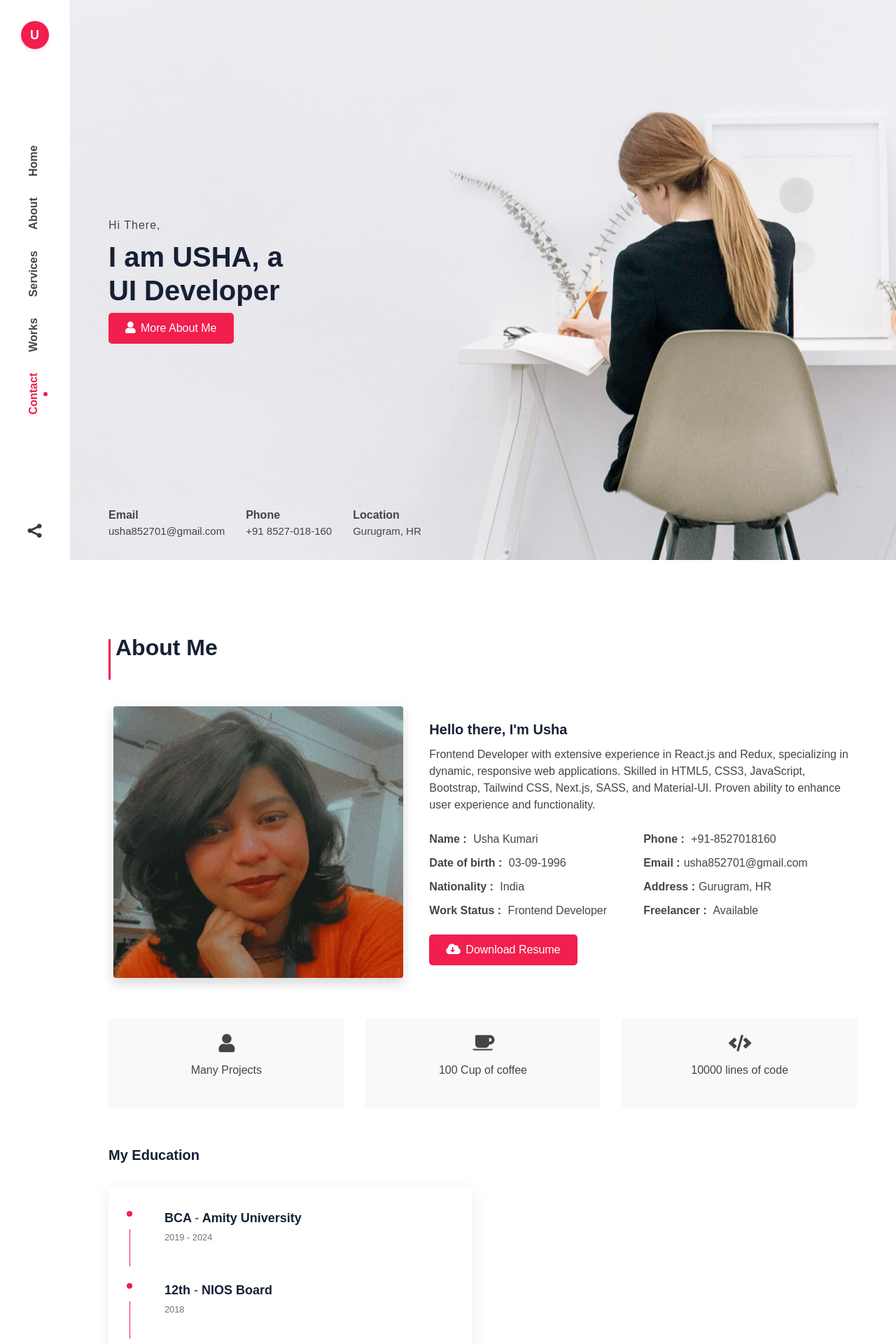
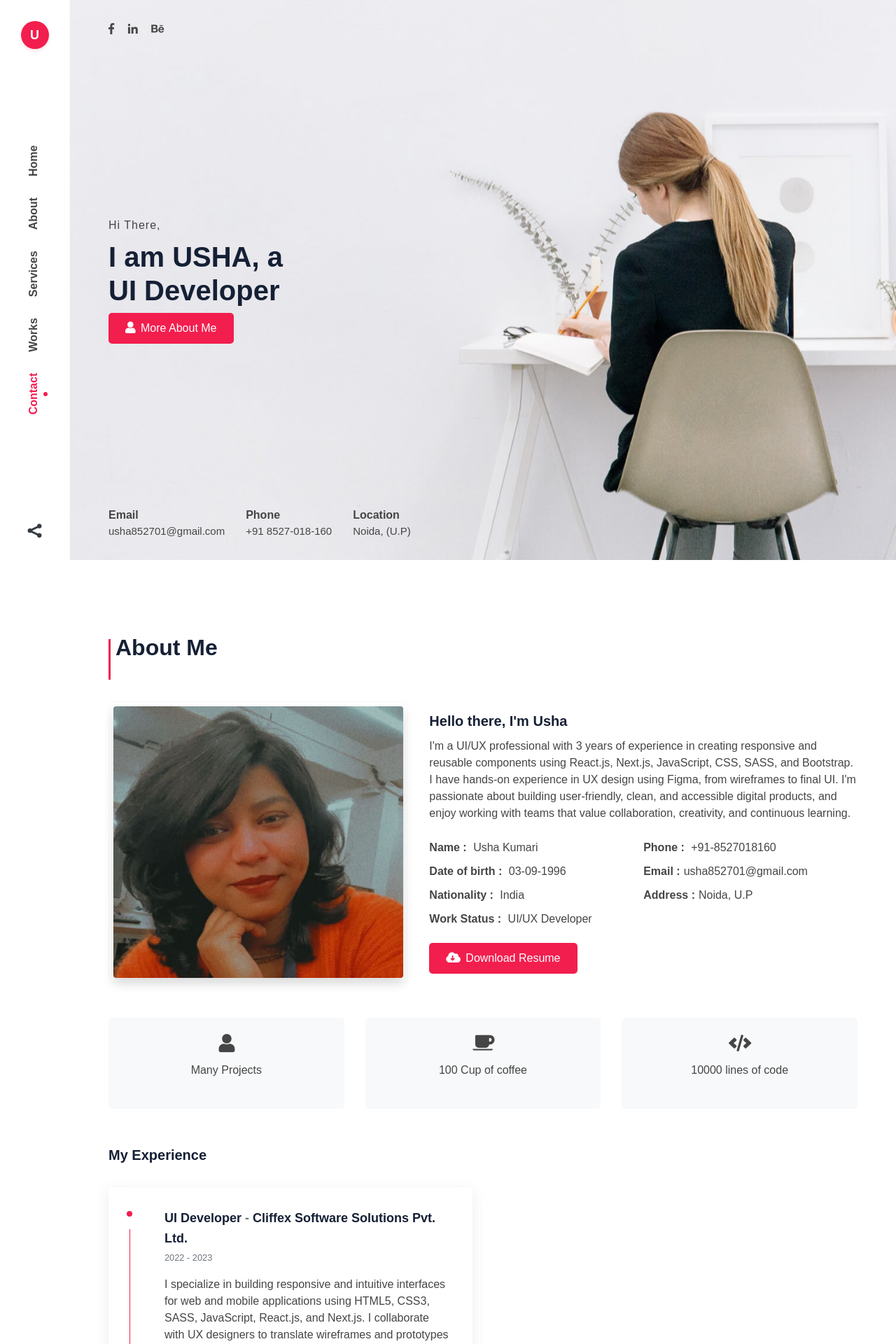
Before and after one commit to usha012/portfolio, a PHP site: page /index.html in a window 1280 px wide. Shown: the top 1920 px of the page at 70% size. Run offline with PHP 8.4, Linux system fonts and the light colour scheme; some web fonts are replaced.

Commit message:
update ui chnages

```diff
--- a/assets/css/main.css
+++ b/assets/css/main.css
@@ -1040,6 +1040,7 @@ ul {
 ------------------------------ */
 .works .item {
   margin-bottom: 30px;
+  HEIGHT: 200px;
   background-color: #ffffff;
   border-radius: 5px;
   -webkit-box-shadow: 0px 5px 20px 0px rgba(69, 67, 96, 0.1);
@@ -1049,12 +1050,16 @@ ul {
 .works .item .image {
   position: relative;
   overflow: hidden;
+  height: 100%;
 }
 
 .works .item .image img {
   -webkit-transition: all 0.6s ease;
   transition: all 0.6s ease;
   border-radius: 5px 5px 0 0;
+  height: 100%;
+  width: 100%;
+  object-fit: cover;
 }
 
 .works .item .image .overly {
@@ -1855,3 +1860,7 @@ ul {
     background-color: #0b0c10;
   }
 }
+
+
+.items { display: none; }
+.items.show { display: block; }
--- a/index.html
+++ b/index.html
@@ -27,6 +27,20 @@
 
     <!-- main CSS -->
     <link rel="stylesheet" href="assets/css/main.css">
+
+    <script>
+        function filterItems(category) {
+            const items = document.querySelectorAll('.items'); // All items
+            items.forEach(item => {
+                item.classList.remove('show'); // Hide all items first
+                if (category === 'all' || item.classList.contains(category)) {
+                item.classList.add('show'); // Show only matching items
+                }
+            });
+        }
+    </script>
+
+
 
 </head>
 
@@ -95,7 +109,7 @@
                 <div class="row ">
                     <div class="col-lg-12 ">
                         <!--social-media-->
-                        <!-- <div class="social-home">
+                        <div class="social-home">
                             <ul class="list-inline">
                                     <li>
                                         <a href="#">
@@ -103,6 +117,11 @@
                                         </a>
                                     </li>
                                     <li>
+                                        <a href="https://www.linkedin.com/in/usha-dev/">
+                                            <i class="fab fa-linkedin-in"></i>
+                                        </a>
+                                    </li>
+                                    <!-- <li>
                                         <a href="#">
                                             <i class="fab fa-twitter"></i>
                                         </a>
@@ -116,14 +135,14 @@
                                         <a href="#">
                                             <i class="fab fa-dribbble"></i>
                                         </a>
-                                    </li>
+                                    </li> -->
                                     <li>
                                         <a href="#">
                                             <i class="fab fa-behance "></i>
                                         </a>
                                     </li>
                             </ul>
-                        </div> -->
+                        </div>
 
                         <div class="d-flex align-items-center vh-100">
                             <div class="full-width">
@@ -160,7 +179,7 @@
 
                             <div class="item">
                                 <p class="font-w-700  mb-0">Location</p>
-                                <p class="mb-0">Gurugram, HR</p>
+                                <p class="mb-0">Noida, (U.P)</p>
                             </div>
                         </div>
                      </div>
@@ -190,8 +209,11 @@
                      <div class="col-lg-7 d-flex align-items-center">
                         <div class="details">
                             <h5>Hello there, I'm Usha</h5>
+                            <!-- <p class="mb-25">
+                                Frontend Developer with extensive experience in React.js and Redux, specializing in dynamic, responsive web applications. Skilled in HTML5, CSS3, JavaScript, Bootstrap, Tailwind CSS, Next.js, SASS, and Material-UI. Proven ability to enhance user experience and functionality.
+                            </p> -->
                             <p class="mb-25">
-                                Frontend Developer with extensive experience in React.js and Redux, specializing in dynamic, responsive web applications. Skilled in HTML5, CSS3, JavaScript, Bootstrap, Tailwind CSS, Next.js, SASS, and Material-UI. Proven ability to enhance user experience and functionality.
+                                I'm a UI/UX professional with 3 years of experience in creating responsive and reusable components using React.js, Next.js, JavaScript, CSS, SASS, and Bootstrap. I have hands-on experience in UX design using Figma, from wireframes to final UI. I'm passionate about building user-friendly, clean, and accessible digital products, and enjoy working with teams that value collaboration, creativity, and continuous learning.
                             </p>
 
                             <!--about info-->
@@ -201,9 +223,9 @@
                                 <li><span>Date of birth :</span> 03-09-1996</li>
                                 <li><span>Email :</span><a href="mailto:usha852701@gmail.com">usha852701@gmail.com</a></li>
                                 <li><span>Nationality :</span> India</li>
-                                <li><span>Address :</span>Gurugram, HR</li>
-                                <li><span>Work Status :</span> Frontend Developer</li>
-                                <li><span>Freelancer :</span> Available</li>
+                                <li><span>Address :</span>Noida, U.P</li>
+                                <li><span>Work Status :</span> UI/UX Developer</li>
+                                <!-- <li><span>Freelancer :</span> Available</li> -->
                             </ul>
 
                             <a href="./Usha-Resume.pdf" target="_blank" class="btn-custom" download>
@@ -241,6 +263,47 @@
                     </div>
                 </div>
                 <!-- Timeline-->
+                   <div class="row ">
+                    <div class="col-lg-6">
+                        <h5 class="mb-30">My Experience</h5>
+                        <div class="timeline">
+                            <!--item 1-->
+                            <div class="item">
+                                <div class="content">
+                                    <h6 class="mb-0">UI Developer
+                                        <span class="text-muted"> - </span> Cliffex Software Solutions Pvt. Ltd.</h6>
+                                    <small class="text-muted">2022 - 2023</small>
+                                    <p class="pt-15 mb-0">
+                                        I specialize in building responsive and intuitive interfaces for web and mobile
+                                        applications using HTML5, CSS3, SASS, JavaScript, React.js, and Next.js.
+                                        I collaborate with UX designers to translate wireframes and prototypes into
+                                        functional components, focusing on performance, accessibility, and cross-browser
+                                         compatibility, while staying current with modern front-end trends and best practices.
+                                    </p>
+                                </div>
+                            </div>
+
+
+                            <!--item 2-->
+                            <div class="item">
+                                <div class="content">
+                                    <h6 class="mb-0">UI Developer
+                                        <span class="text-muted"> - </span> Digisajilo </h6>
+                                    <small class="text-muted ">2019 - 2022</small>
+                                    <p class="pt-15 mb-0">
+                                        I code the front-end of websites using HTML, CSS, JavaScript, and Bootstrap,
+                                        ensuring cross-browser compatibility for a seamless user experience. I design
+                                         and implement mobile-responsive layouts that adapt smoothly across devices.
+                                         To enhance user engagement, I develop interactive elements such as forms,
+                                         buttons, sliders, and carousels. Additionally, I integrate animations and
+                                         transitions to create visually appealing and dynamic effects that elevate
+                                         the overall user interface.
+                                    </p>
+                                </div>
+                            </div>
+                        </div>
+                    </div>
+                </div>
                 <div class="row ">
                     <div class="col-lg-6">
                         <h5 class="mb-30">My Education</h5>
@@ -250,7 +313,7 @@
                                 <div class="content">
                                     <h6 class="mb-0">BCA
                                         <span class="text-muted"> - </span> Amity University</h6>
-                                    <small class="text-muted">2019 - 2024</small>
+                                    <small class="text-muted">2019 - 2025</small>
                                     <!-- <p class="pt-15 mb-0">Lorem ipsum dolor sit amet consectetur adipisicing elit. Velit praesentium aut repellendus rem non repudiandae
                                         sint dolor illo officia dignissimos.
                                     </p> -->
@@ -290,6 +353,7 @@
                         </div>
                     </div>
                 </div>
+
             </div>
         </section>
 
@@ -306,7 +370,7 @@
                 </div>
                 <div class="row">
                     <!-- item -->
-                    <div class="col-sm-6 col-lg-4">
+                    <!-- <div class="col-sm-6 col-lg-4">
                         <div class="item">
                             <div class="circle">
                                <h2>01</h2>
@@ -314,11 +378,11 @@
                             <div class="content ">
                                 <h5 class="mt-15 mb-10">ReactJs Developer</h5>
                                 <p class="mb-0">
-                                    <!-- In a professional context it often happens that private clients corder a publication to be made. -->
+                                    In a professional context it often happens that private clients corder a publication to be made.
                                 </p>
                             </div>
                         </div>
-                    </div>
+                    </div> -->
                     <!-- item -->
                     <div class="col-sm-6 col-lg-4">
                         <div class="item">
@@ -340,7 +404,7 @@
                                <h2>03</h2>
                             </div>
                             <div class="content ">
-                                <h5 class="mt-15 mb-10">NextJs Developer</h5>
+                                <h5 class="mt-15 mb-10">UX Designer</h5>
                                 <p class="mb-0">
                                     <!-- In a professional context it often happens that private clients corder a publication to be made. -->
                                 </p>
@@ -363,9 +427,19 @@
                         </div>
                     </div>
                 </div>
+                <div class="row mb-4">
+                    <div class="col-12">
+                        <button class="btn-custom" onClick="filterItems('ui')">UI</button>
+                        <button class="btn-custom"  onClick="filterItems('ux')">Ux</button>
+                        <button class="btn-custom"  onClick="filterItems('all')">all</button>
+
+
+                    </div>
+
+                </div>
                 <!--works-items -->
                 <div class="row works-items">
-                    <div class="col-lg-4 col-md-6 mb-15 rounded">
+                    <div class="col-lg-4 col-md-6 mb-15 rounded show items ui">
                         <!--1-item -->
                         <div class="item shadow rounded">
                             <div class="image rounded">
@@ -376,7 +450,7 @@
                             </div>
                         </div>
                     </div>
-                    <div class="col-lg-4 col-md-6 mb-15 rounded">
+                    <div class="col-lg-4 col-md-6 mb-15 rounded show items ui">
                         <!--item -->
                         <div class="item shadow rounded">
                             <div class="image rounded">
@@ -387,7 +461,7 @@
                             </div>
                         </div>
                     </div>
-                    <div class="col-lg-4 col-md-6 mb-15 rounded">
+                    <div class="col-lg-4 col-md-6 mb-15 rounded show items ui">
                         <!--2-item -->
                         <div class="item shadow rounded">
                             <div class="image rounded">
@@ -398,7 +472,7 @@
                             </div>
                         </div>
                     </div>
-                    <div class="col-lg-4 col-md-6 mb-15 rounded">
+                    <div class="col-lg-4 col-md-6 mb-15 rounded show items ui">
                         <!--3-item -->
                         <div class="item shadow rounded">
                             <div class="image rounded">
@@ -409,13 +483,112 @@
                             </div>
                         </div>
                     </div>
-                    <div class="col-lg-4 col-md-6 mb-15 rounded">
-                        <!--item -->
+                    <!-- <div class="col-lg-4 col-md-6 mb-15 rounded show items ui">
+                        item
                         <div class="item shadow rounded">
                             <div class="image rounded">
                                 <img src="assets/img/usha-portfolio-image.png" alt="">
                                 <div class="overly">
                                     <a href="https://portfolio-phi-ruddy.vercel.app/" target="_blank" class="view-btn"> View Work</a>
+                                </div>
+                            </div>
+                        </div>
+                    </div> -->
+                    <div class="col-lg-4 col-md-6 mb-15 rounded show items ui">
+                        <!--item -->
+                        <div class="item shadow rounded">
+                            <div class="image rounded" height="100">
+                                <img src="assets/img/indifolio_img.png" alt="">
+                                <div class="overly">
+                                    <a href="https://home.indiefolio.com/" target="_blank" class="view-btn"> View Work</a>
+                                </div>
+                            </div>
+                        </div>
+                    </div>
+                    <div class="col-lg-4 col-md-6 mb-15 rounded show items ui">
+                        <!--item -->
+                        <div class="item shadow rounded">
+                            <div class="image rounded" height="100">
+                                <img src="assets/img/mash_img.png" alt="">
+                                <div class="overly">
+                                    <a href="https://thisismash.com/" target="_blank" class="view-btn"> View Work</a>
+                                </div>
+                            </div>
+                        </div>
+                    </div>
+                    <div class="col-lg-4 col-md-6 mb-15 rounded show items ui">
+                        <!--item -->
+                        <div class="item shadow rounded">
+                            <div class="image rounded" height="100">
+                                <img src="assets/img/padicure_img.png" alt="">
+                                <div class="overly">
+                                    <a href="https://www.pedicurechristel.be/" target="_blank" class="view-btn"> View Work</a>
+                                </div>
+                            </div>
+                        </div>
+                    </div>
+                    <div class="col-lg-4 col-md-6 mb-15 rounded show items ux">
+                        <!--item -->
+                        <div class="item shadow rounded">
+                            <div class="image rounded" height="100">
+                                <img src="assets/img/ux_img1.png" alt="">
+                                <div class="overly">
+                                    <a href="https://www.figma.com/design/8klPBX3KUH09zaACfQLpq0/practice-UX?node-id=108-86&t=PDA8epUF5Hy7WUfv-1" target="_blank" class="view-btn"> View Work</a>
+                                </div>
+                            </div>
+                        </div>
+                    </div>
+                    <div class="col-lg-4 col-md-6 mb-15 rounded show items ux">
+                        <!--item -->
+                        <div class="item shadow rounded">
+                            <div class="image rounded" height="100">
+                                <img src="assets/img/ux_img2.png" alt="">
+                                <div class="overly">
+                                    <a href="https://www.figma.com/proto/8klPBX3KUH09zaACfQLpq0/practice-UX?node-id=439-372&p=f&t=XZ9BJqyOoAOY5j3z-1&scaling=scale-down&content-scaling=fixed&page-id=410%3A244" target="_blank" class="view-btn"> View Work</a>
+                                </div>
+                            </div>
+                        </div>
+                    </div>
+                    <div class="col-lg-4 col-md-6 mb-15 rounded show items ux">
+                        <!--item -->
+                        <div class="item shadow rounded">
+                            <div class="image rounded" height="100">
+                                <img src="assets/img/ux_img3.png" alt="">
+                                <div class="overly">
+                                    <a href="https://www.figma.com/design/8klPBX3KUH09zaACfQLpq0/practice-UX?node-id=178-243&t=9xNV9V9j4qcROl34-1" target="_blank" class="view-btn"> View Work</a>
+                                </div>
+                            </div>
+                        </div>
+                    </div>
+                    <div class="col-lg-4 col-md-6 mb-15 rounded show items ux">
+                        <!--item -->
+                        <div class="item shadow rounded">
+                            <div class="image rounded" height="100">
+                                <img src="assets/img/ux_img4.png" alt="">
+                                <div class="overly">
+                                    <a href="https://www.figma.com/design/kKxdHTUVJKuJ1aXMN8EgGb/app?node-id=70-218&t=PDA8epUF5Hy7WUfv-1" target="_blank" class="view-btn"> View Work</a>
+                                </div>
+                            </div>
+                        </div>
+                    </div>
+                    <div class="col-lg-4 col-md-6 mb-15 rounded show items ux">
+                        <!--item -->
+                        <div class="item shadow rounded">
+                            <div class="image rounded" height="100">
+                                <img src="assets/img/ux_img5.png" alt="">
+                                <div class="overly">
+                                    <a href="https://www.figma.com/design/kKxdHTUVJKuJ1aXMN8EgGb/app?node-id=0-1&t=PDA8epUF5Hy7WUfv-1" target="_blank" class="view-btn"> View Work</a>
+                                </div>
+                            </div>
+                        </div>
+                    </div>
+                    <div class="col-lg-4 col-md-6 mb-15 rounded show items ui">
+                        <!--item -->
+                        <div class="item shadow rounded">
+                            <div class="image rounded" height="100">
+                                <img src="assets/img/versel_img.png" alt="">
+                                <div class="overly">
+                                    <a href="https://visceral.io/home" target="_blank" class="view-btn"> View Work</a>
                                 </div>
                             </div>
                         </div>
@@ -437,11 +610,11 @@
                     </div>
                 </div>
                 <div class="row">
-                    <div class="col-lg-6">
+                    <!-- <div class="col-lg-6">
                         <form action="#" id="main_contact_form" class="form contact_form ">
-                            <!-- <div class="alert alert-success contact_msg " style="display: none" role="alert">
+                            <div class="alert alert-success contact_msg " style="display: none" role="alert">
                                 Your message was sent successfully.
-                            </div>        -->
+                            </div>
                             <div class="form-group">
                                 <input type="text" name="Name" id="name" class="form-control shadow-sm" placeholder="Name" required maxlength="50">
                             </div>
@@ -469,7 +642,7 @@
                             <h3>Submitted the form successfully!</h3>
                             <p>We will get back to you soon.</p>
                           </div>
-                    </div>
+                    </div> -->
                     <!--Contact -info -->
                     <div class="col-lg-6">
                         <h5 >Let's talk about everything!</h5>
@@ -487,7 +660,7 @@
                             </div>
                             <div class="item mb-20">
                                 <p class=" font-w-700 mb-0">Adress: </p>
-                                <p class="mb-0"><i class="fas fa-map-marker-alt base-color"> </i>Gurugram, Haryana</p>
+                                <p class="mb-0"><i class="fas fa-map-marker-alt base-color"> </i>Noida, (U.P)</p>
                             </div>
                             <!-- <div class="item">
                                 <p class="font-w-700 mb-0">Skybe: </p>
```
Also changed, not shown: assets/img/indifolio_img.png (added), assets/img/mash_img.png (added), assets/img/padicure_img.png (added), assets/img/ux_img1.png (added), assets/img/ux_img2.png (added), assets/img/ux_img3.png (added), assets/img/ux_img4.png (added), assets/img/ux_img5.png (added), assets/img/versel_img.png (added), package-lock.json (added).
